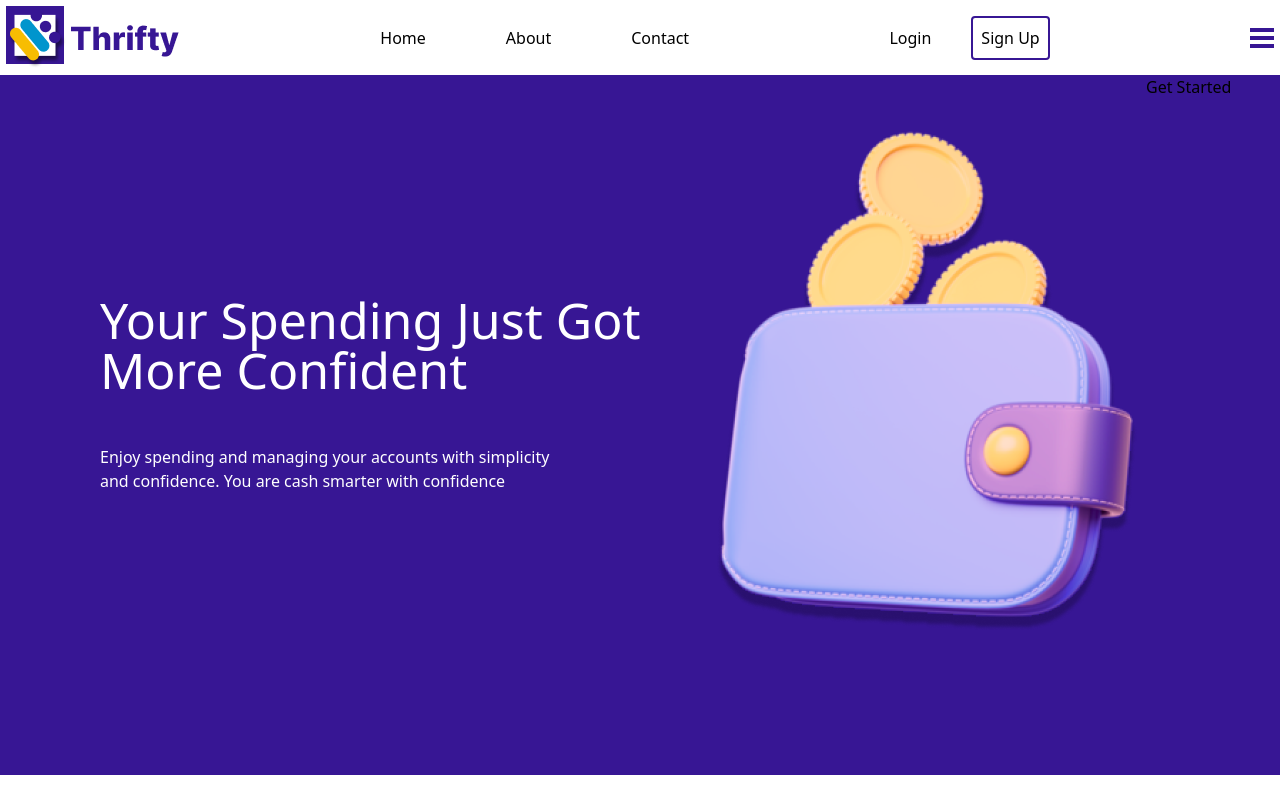
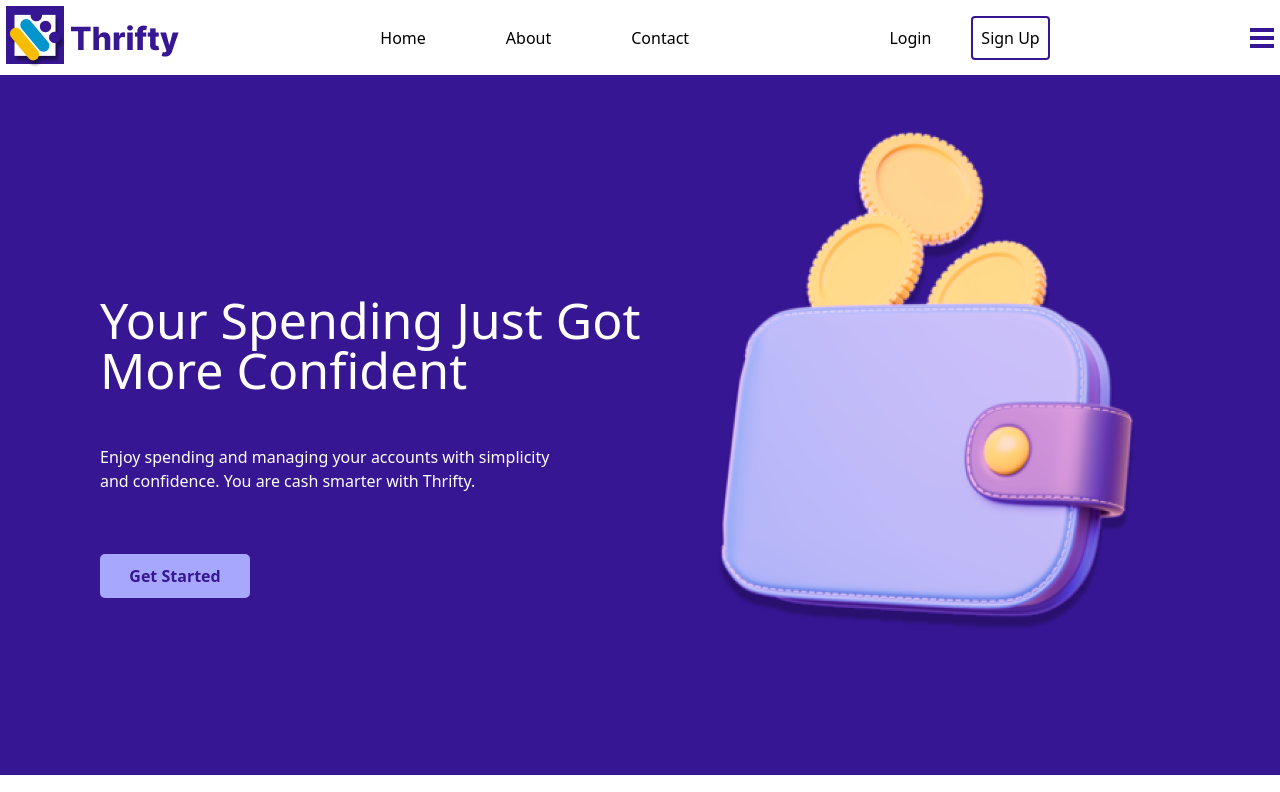
Before and after one commit to Codiadem/Thrifty-app, a React (Vite) app: page / in a window 1280 px wide. Shown: the top 792 px of the page. Built offline with nearby package versions, Linux system fonts and the light colour scheme.

Commit message:
feat: added a get started button

```diff
--- a/src/Components/Pages/Home.jsx
+++ b/src/Components/Pages/Home.jsx
@@ -10,7 +10,7 @@ function Home() {
       <Header />
       {/* container for home page */}
       <div className="container">
-
+        <div className="hero-container">
           {/* container for text */}
           <div>
             <h1 className="welcome-statement">
@@ -18,7 +18,7 @@ function Home() {
             </h1>
             <p className="welcome-sentence">
               Enjoy spending and managing your accounts with simplicity and
-            confidence. You are cash smarter with confidence
+              confidence. You are cash smarter with Thrifty.
             </p>
           </div>
 
@@ -26,12 +26,14 @@ function Home() {
           <div>
             <img src="./../../src/images/hero-img-web.png" alt="hero-image" className="hero-img" />
           </div>
-        {/* a section for the get started button */}
-        <section>
-          <button>Get Started</button>
+          </div>
+        {/* get started button */}
+        <section className="get-started">
+              <button type="button" className="get-started-btn">
+                <a href="" className="get-started-link">Get Started</a>
+              </button>
         </section>
       </div>
-
 
 
       {/* a section for recommendations */}
--- a/src/index.css
+++ b/src/index.css
@@ -53,6 +53,8 @@
   max-width: 1500px;
   margin: auto;
   background-color: #371694;
+}
+.hero-container{
   display: flex;
 }
 .welcome-statement {
@@ -70,6 +72,18 @@
 }
 .hero-img{
   margin: 50px 0 10px 0;
+}
+.get-started-btn{
+  color: #371694;
+  font-weight: bold;
+  background-color: #A7A8FD;
+  padding: 10px 29px;
+  border-radius: 5px;
+}
+.get-started{
+  width: 350px;
+  text-align: center;
+  margin-top: -90px;
 }
 .recommendations{
   background-color: white;
```
Lines whose indentation alone changed are shown as unchanged.
